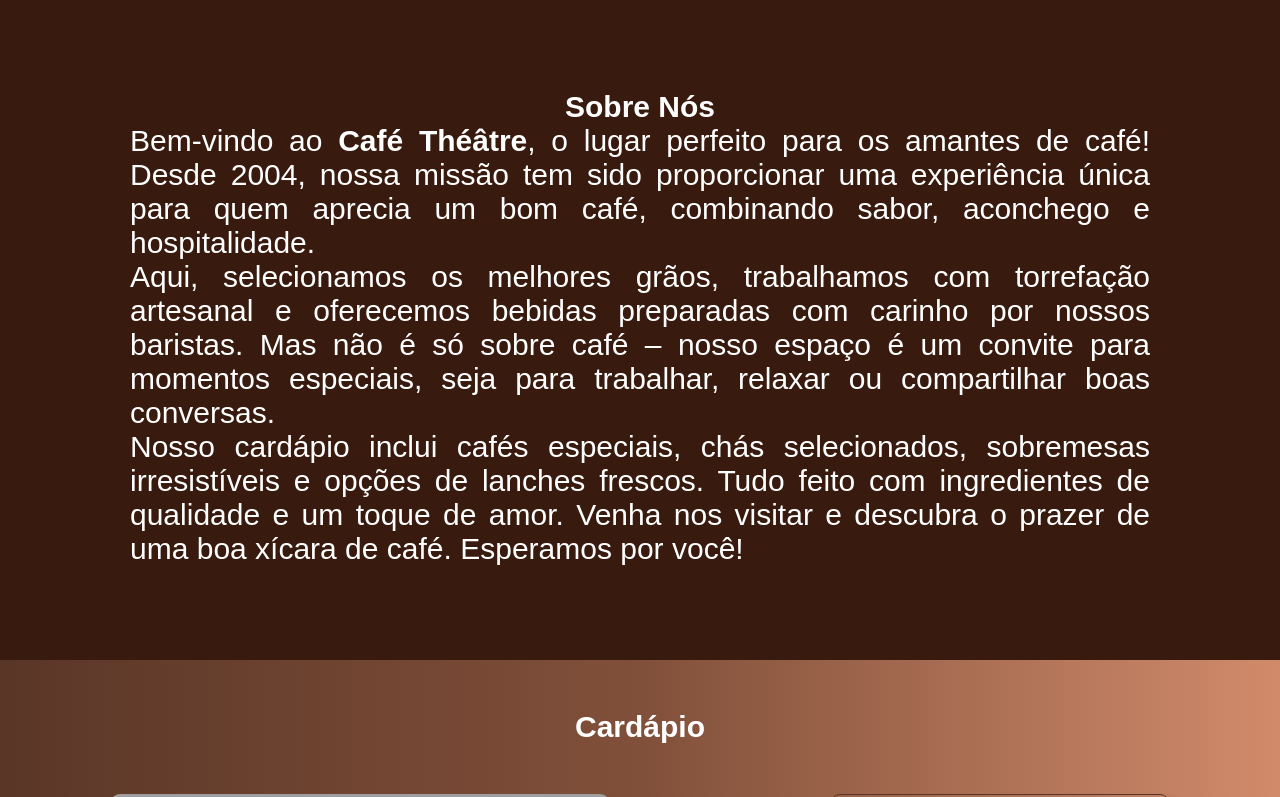
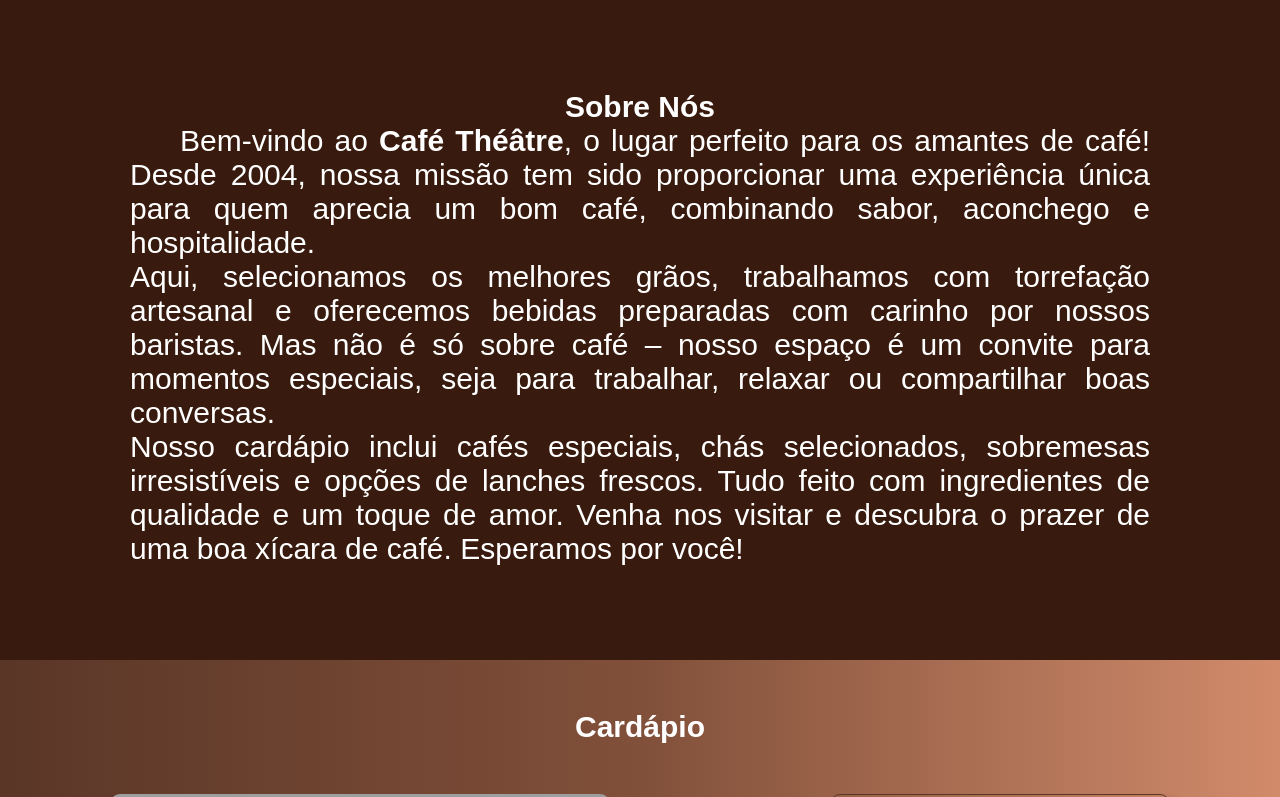
Before and after one commit to devcauanbernardino/Cafeteria, a plain HTML site: page index.html in a window 1280 px wide. Shown: the part 860-1657 px from the top of the page. Drawn offline with Linux system fonts and the light colour scheme; grey boxes are pictures that could not be loaded; a web font is replaced by a local one.

Commit message:
coloquei indent

```diff
--- a/index.html
+++ b/index.html
@@ -28,7 +28,7 @@
       <section id="sobre">
         <div class="conteudo-sobre">
           <h3 id="titulo">Sobre Nós</h3>
-          <p id="paragrafo">
+          <p>
             Bem-vindo ao <strong>Café Théâtre</strong>, o lugar perfeito para os
             amantes de café! Desde 2004, nossa missão tem sido proporcionar uma
             experiência única para quem aprecia um bom café, combinando sabor,
--- a/style.css
+++ b/style.css
@@ -26,6 +26,9 @@ h3 {
     text-align: center;
     padding: 50px;
     color: white;
+}
+p {
+    text-indent: 50px;
 }
 #titulo {
     padding: 0px;
```
